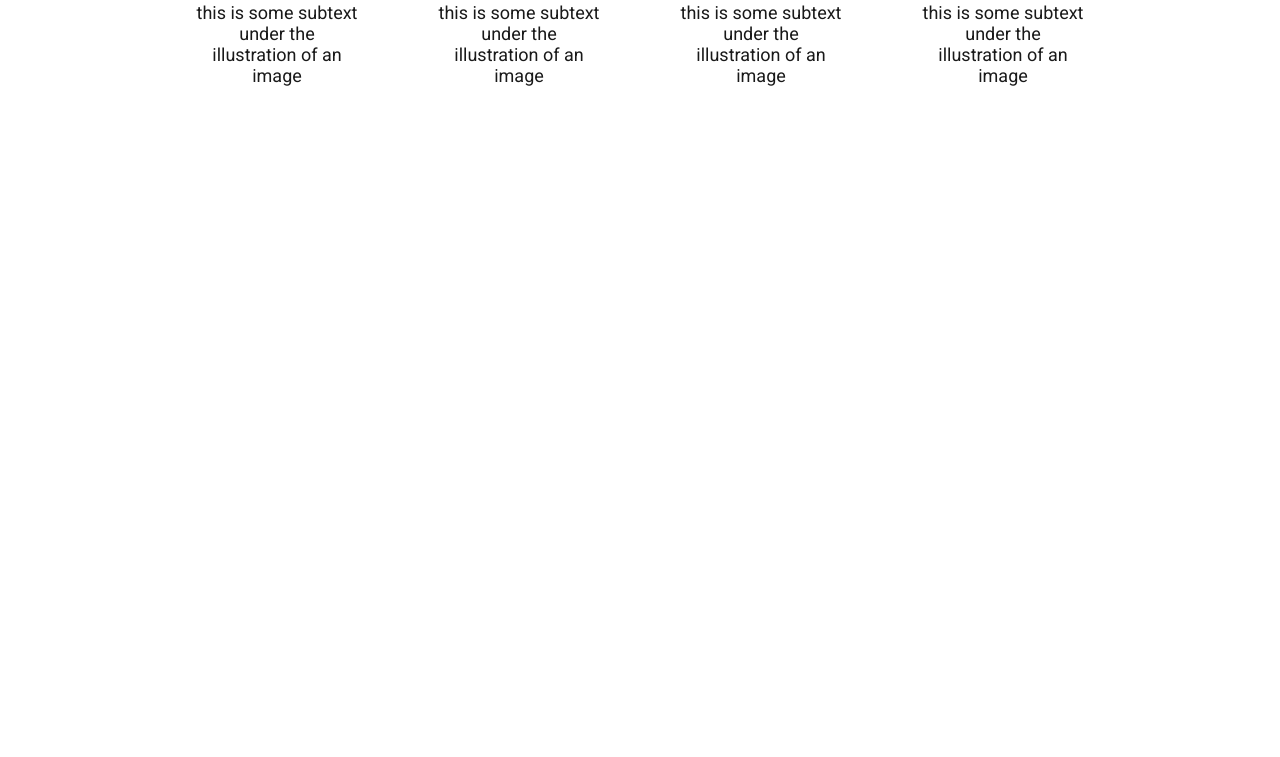
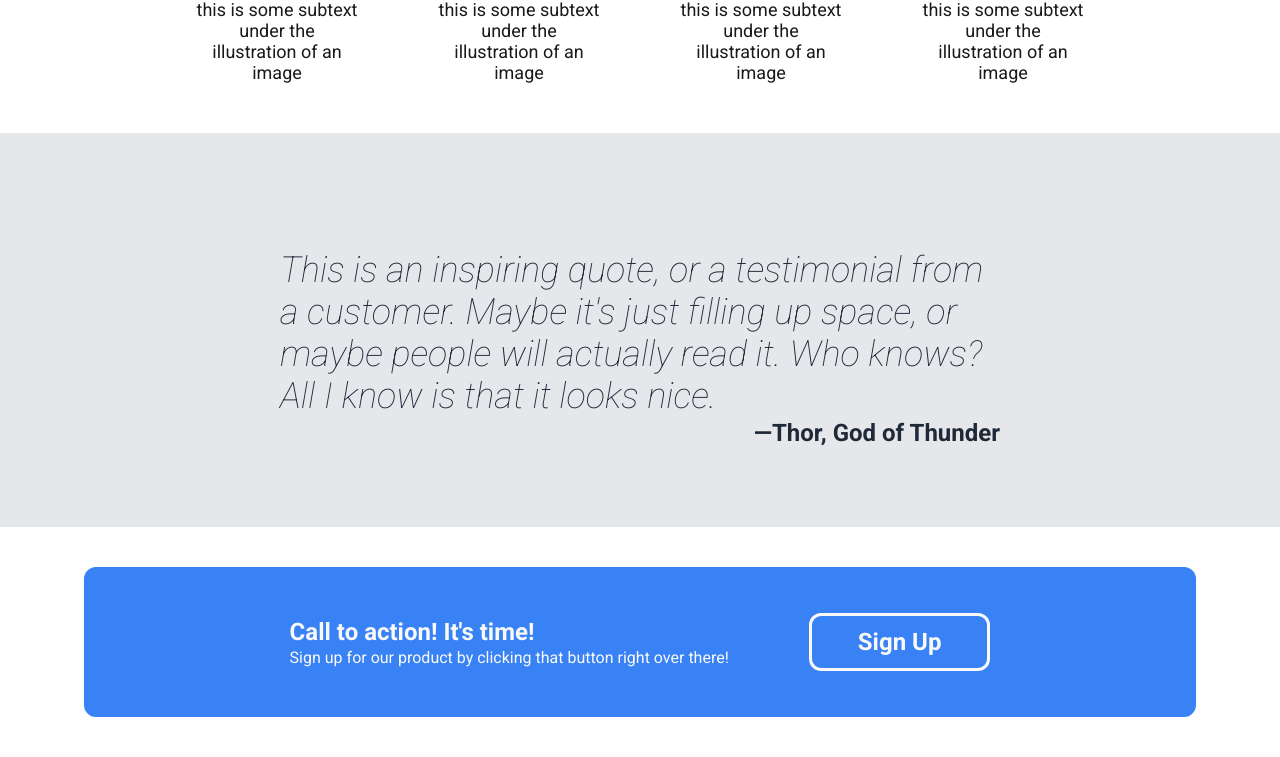
Before and after one commit to kurtis-kraft/TOP-CSS-Landing-Page, a plain HTML site: page index.html in a window 1280 px wide. Shown: the part 855-1612 px from the top of the page. Before the commit the page ends 991 px from the top, so only its background shows below. Drawn offline with Linux system fonts and the light colour scheme.

Commit message:
Added quote and call to action

```diff
--- a/index.html
+++ b/index.html
@@ -55,5 +55,26 @@
             </div>
         </div>
     </div>
+    <div class="quote-block">
+        <div class="the-quote">
+            <blockquote>
+                <p>This is an inspiring quote, or a testimonial from a customer. Maybe it's just filling up space, or maybe people will actually read it. Who knows? All I know is that it looks nice.</p>
+            </blockquote>
+            <figcaption>—Thor, God of Thunder</figcaption>
+        </div>
+    </div>
+    <div class="call-to-action-block">
+        <div class="call-to-action-blue-menu">
+            <div class="call-and-sign-up-button">
+                <div class="the-call">
+                    <div class="call-title">Call to action! It's time!</div>
+                    <div class="call-text">Sign up for our product by clicking that button right over there!</div>
+                </div>
+                <div class="call-button">
+                    <button><a href="#">Sign Up</a></button>
+                </div>
+            </div>
+        </div>
+    </div>
 </body>
 </html>
--- a/style.css
+++ b/style.css
@@ -84,7 +84,7 @@ a:link {
 .sign-up-button button {
     background-color: #3882f6;
     border: none;
-    padding: 12px 46px;
+    padding: 8px 36px;
     font-size: 16px;
     color: #e5e7eb;
     border-radius: 12px;
@@ -95,6 +95,8 @@ a:link {
 
 .sign-up-button button a {
     color:#e5e7eb;
+    font-weight: bold;
+    font-size: 20px;
 }
 
 .placeholder-image {
@@ -155,3 +157,112 @@ a:link {
     font-size: 18px;
     filter: contrast(80%);
  }
+
+ .quote-block {
+    display: flex;
+    background-color: #e5e7eb;
+    color: #1f2937;
+    padding-top: 40px;
+    padding-bottom: 40px;
+    padding-left: 240px;
+    padding-right: 240px;
+ }
+
+ .the-quote {
+    display: flex;
+    flex-direction: column;
+
+    /* border-style: solid;
+    border-color: red;
+    border-width: 2px; */
+ }
+
+ .the-quote blockquote {
+    display: flex;
+    font-style: italic;
+    font-size: 36px;
+    font-weight: lighter;
+    justify-content: center;
+    margin: 40px;
+    margin-bottom: 0px;
+ }
+
+ .the-quote blockquote p {
+    margin-bottom: 2px;
+ }
+
+ .the-quote figcaption {
+    display: flex;
+    justify-content: right;
+    margin: 40px;
+    margin-top: 0px;
+    font-weight: bolder;
+    font-size: 24px;
+ }
+
+ .call-to-action-block {
+    display: flex;
+    justify-content: center;
+    align-items: center;
+    padding-top: 40px;
+    padding-bottom: 40px;
+    padding-right: 40px;
+    padding-left: 40px;
+ }
+
+ .call-to-action-blue-menu {
+    display: flex;
+    justify-content: center;
+    padding-left: 160px;
+    padding-right: 160px;
+    background-color: #3882f6;
+    border-style: solid;
+    border-color: #3882f6;
+    border-width: 6px;
+    border-radius: 12px;
+ }
+
+ .call-and-sign-up-button {
+    display: flex;
+    padding: 40px;
+    align-items: center;
+ }
+
+ .the-call {
+    display: flex;
+    flex-direction: column;
+    margin-right: 80px;
+ }
+
+ .call-title {
+    font-size: 24px;
+    color: #f9faf8;
+    font-weight: bold;
+    padding-bottom: 2px;
+ }
+
+ .call-text {
+    font-size: 12px;
+    color: #f9faf8;
+    font-size: 16px;
+ }
+
+ .call-button button {
+    background-color: #3882f6;
+    border: none;
+    padding: 12px 46px;
+    font-size: 16px;
+    color: #f9faf8;
+    border-style: solid;
+    border-color:#f9faf8;
+    border-radius: 12px;
+    display: inline-block;
+    text-align: center;
+    text-decoration: none;
+ }
+
+ .call-button button a {
+    color:#f9faf8;
+    font-weight: bold;
+    font-size: 24px;
+}
```
